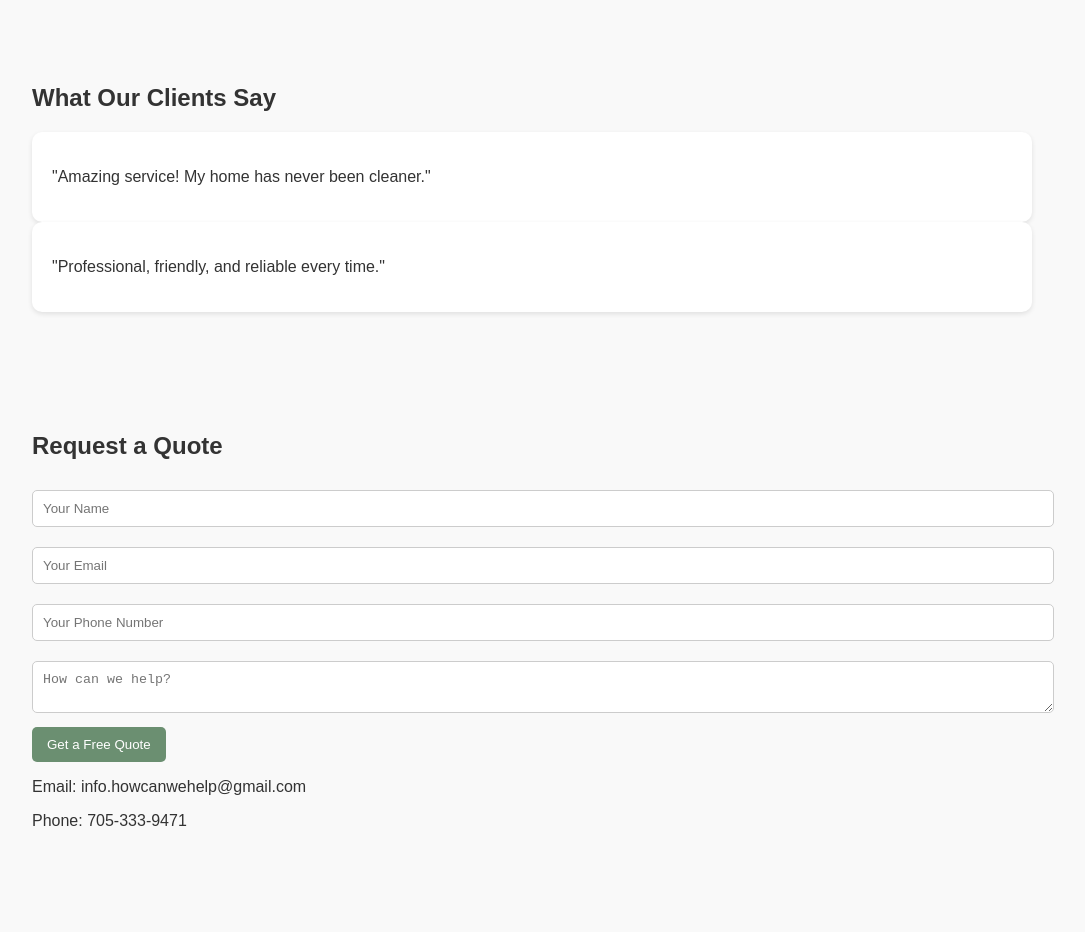
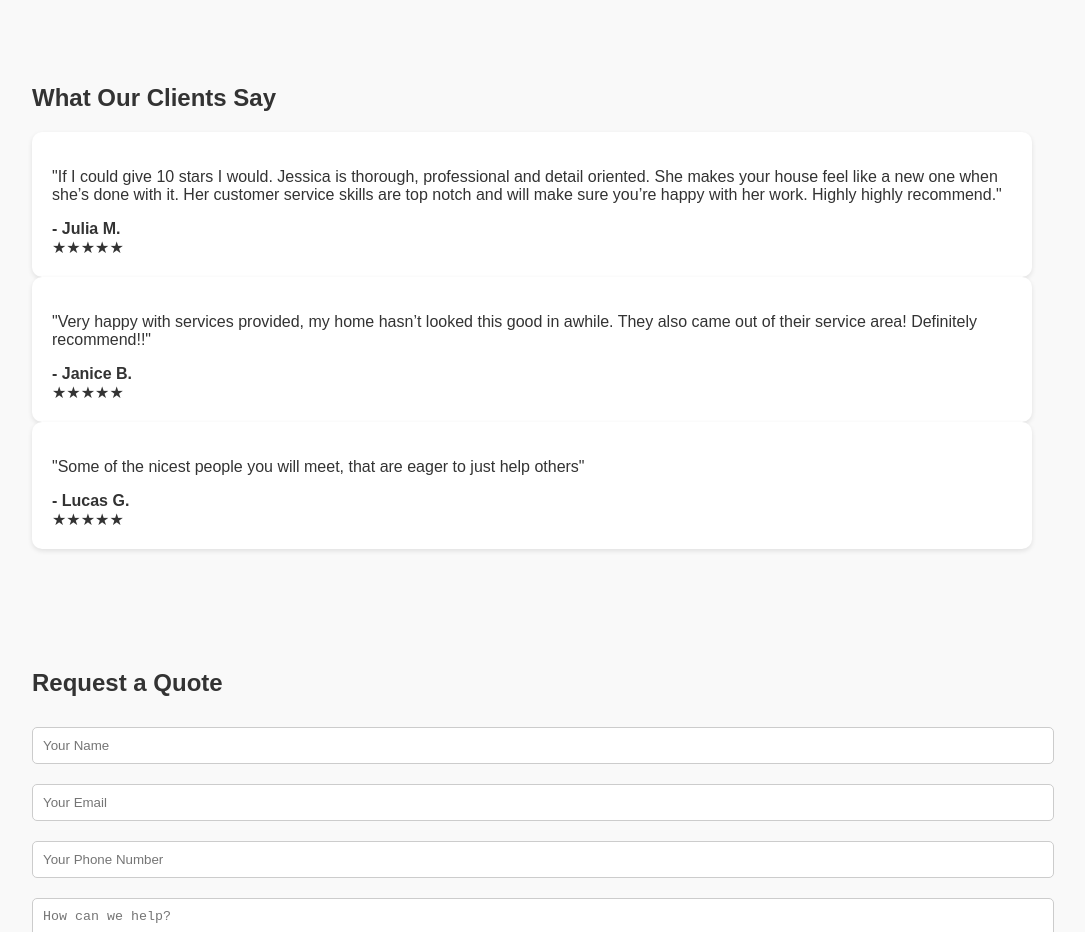
Before and after one commit to HowCanWeHelp/howcanwehelp.life, a plain HTML site: page index.html in a window 1280 px wide. Shown: the part 1660-2592 px from the top of the page, without its empty margins (108-1193 px from the left). Drawn offline with Linux system fonts and the light colour scheme.

Commit message:
Update index.html

```diff
--- a/index.html
+++ b/index.html
@@ -87,8 +87,28 @@
 
 <section id="reviews" class="section">
   <h2>What Our Clients Say</h2>
-  <div class="card"><p>"Amazing service! My home has never been cleaner."</p></div>
-  <div class="card"><p>"Professional, friendly, and reliable every time."</p></div>
+
+  <div class="card">
+    <p>"If I could give 10 stars I would. Jessica is thorough, professional and detail oriented.
+    She makes your house feel like a new one when she’s done with it. Her customer service skills
+      are top notch and will make sure you’re happy with her work. Highly highly recommend."</p>
+    <strong>- Julia M.</strong>
+    <div class="stars">★★★★★</div>
+  </div>
+
+  <div class="card">
+    <p>"Very happy with services provided, my home hasn’t looked this good in awhile.
+      They also came out of their service area! Definitely recommend!!"</p>
+    <strong>- Janice B.</strong>
+    <div class="stars">★★★★★</div>
+  </div>
+
+  <div class="card">
+    <p>"Some of the nicest people you will meet, that are eager to just help others"</p>
+    <strong>- Lucas G.</strong>
+    <div class="stars">★★★★★</div>
+  </div>
+
 </section>
 
 <section id="contact" class="section">
```
